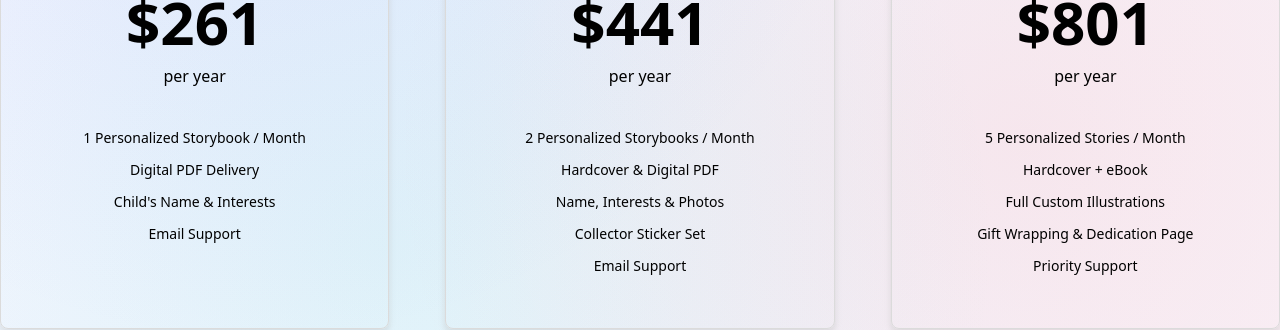
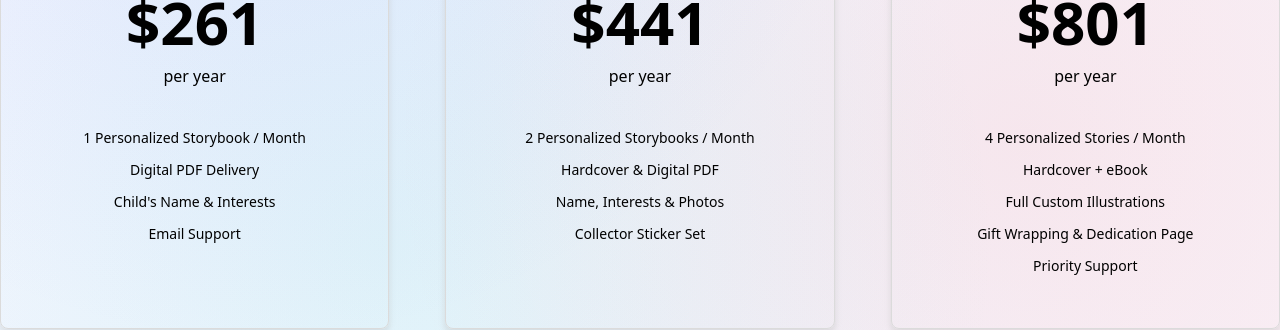
Before and after one commit to yablokolabs/aiponatime, a Next.js app in the folder package/: page / in a window 1280 px wide. Shown: the part 6940-7270 px from the top of the page. Built offline with nearby package versions, Linux system fonts and the light colour scheme.

Commit message:
update content info under pricing

```diff
--- a/package/src/components/Home/Manage/index.tsx
+++ b/package/src/components/Home/Manage/index.tsx
@@ -31,7 +31,6 @@ const plans = [
       format: "Hardcover & Digital PDF",
       personalization: "Name, Interests & Photos",
       extras: "Collector Sticker Set",
-      support: "Email Support",
     },
   },
   {
@@ -42,7 +41,7 @@ const plans = [
     },
     user: "per month",
     features: {
-      books: "5 Personalized Stories / Month",
+      books: "4 Personalized Stories / Month",
       format: "Hardcover + eBook",
       personalization: "Full Custom Illustrations",
       extras: "Gift Wrapping & Dedication Page",
```
